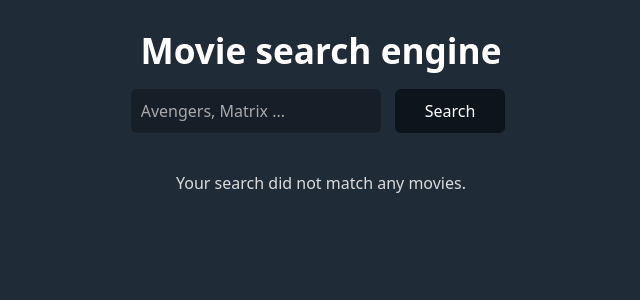
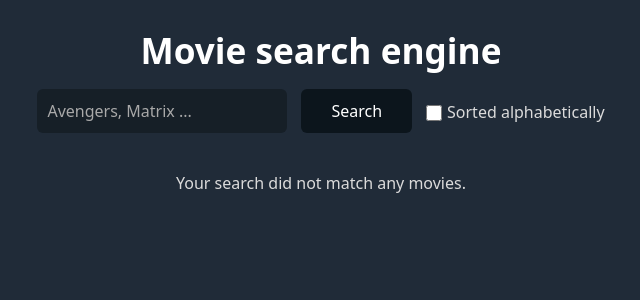
Before and after one commit to AntonioJRuizG/film-watch, a React (Vite) app: page / in a window 1280 px wide. Shown: the top 300 px of the page, without its empty margins (319-959 px from the left). Built offline with nearby package versions, Linux system fonts and the light colour scheme.

Commit message:
Add feature sort list of movies

```diff
--- a/src/components/list/list.jsx
+++ b/src/components/list/list.jsx
@@ -4,20 +4,23 @@ import styles from './list.module.scss';
 import { MoviesContext } from '../../context/MoviesContext';
 
 export default function MoviesList() {
-	const { movies, loading } = useContext(MoviesContext);
+	const { sort, movies, loading, sortedMovies } = useContext(MoviesContext);
 
 	const hasMovies = movies?.length > 0;
 
 	return (
 		<section>
-			{(loading && <p>Loading movies...</p>) ||
-				(hasMovies ? (
-					<ul className={styles.listContainer}>
+			{(loading && <p>Loading movies...</p>) || hasMovies ? (
+				<ul className={styles.listContainer}>
+					{sort ? (
+						<MovieCard movies={sortedMovies}></MovieCard>
+					) : (
 						<MovieCard movies={movies}></MovieCard>
-					</ul>
-				) : (
-					<p>Your search did not match any movies.</p>
-				))}
+					)}
+				</ul>
+			) : (
+				<p>Your search did not match any movies.</p>
+			)}
 		</section>
 	);
 }
--- a/src/components/search.form/search.form.jsx
+++ b/src/components/search.form/search.form.jsx
@@ -1,8 +1,11 @@
 import styles from './search.form.module.scss';
 import { useSearch } from '../../hooks/useSearch';
 import { useMovies } from '../../hooks/useMovies';
+import { useContext } from 'react';
+import { MoviesContext } from '../../context/MoviesContext';
 
 export default function SearchForm() {
+	const { sort, sortList, movies } = useContext(MoviesContext);
 	const { error, searchValue, setSearchValue } = useSearch();
 	const { getMovies } = useMovies({ searchValue });
 
@@ -19,6 +22,10 @@ export default function SearchForm() {
 		setSearchValue(newSearchValue);
 	};
 
+	const handleSort = () => {
+		if (movies) sortList(!sort);
+	};
+
 	return (
 		<section className={styles.section}>
 			<form className={styles.form} onSubmit={handleSubmit}>
@@ -29,7 +36,14 @@ export default function SearchForm() {
 					placeholder='Avengers, Matrix ...'
 					onChange={handleChange}
 				></input>
+
 				<button type='submit'>Search</button>
+				<div>
+					<label className={styles.checkboxes}>
+						<input type='checkbox' onChange={handleSort} checked={sort}></input>
+						<span>Sorted alphabetically</span>
+					</label>
+				</div>
 			</form>
 			<p className={styles.errorText}>{error}</p>
 		</section>
--- a/src/components/search.form/search.form.module.scss
+++ b/src/components/search.form/search.form.module.scss
@@ -8,6 +8,7 @@
 	display: flex;
 	flex-direction: column;
 	justify-content: space-between;
+	align-items: center;
 	gap: 0.5rem;
 }
 
@@ -22,6 +23,18 @@ input {
 	height: 2rem;
 }
 
+.checkboxes label {
+	display: inline-block;
+	white-space: nowrap;
+}
+.checkboxes input {
+	margin: 0 5px 2px 0;
+	vertical-align: middle;
+}
+.checkboxes label span {
+	vertical-align: middle;
+}
+
 @media screen and (min-width: 500px) {
 	.form {
 		flex-direction: row;
--- a/src/context/MoviesContextProvider.jsx
+++ b/src/context/MoviesContextProvider.jsx
@@ -4,6 +4,8 @@ import { MoviesContext } from './MoviesContext';
 
 export function MoviesContextProvider({ children }) {
 	const [movies, setMovies] = useState([]);
+	const [sortedMovies, setSortedMovies] = useState([]);
+	const [sort, setSort] = useState(false);
 	const [loading, setLoading] = useState(false);
 
 	const updateMovies = (newMovies) => {
@@ -14,9 +16,26 @@ export function MoviesContextProvider({ children }) {
 		setLoading(arg);
 	};
 
+	const sortList = () => {
+		setSort(!sort);
+	};
+
+	const updateSortMoviesList = (sortedList) => {
+		setSortedMovies(sortedList);
+	};
+
 	return (
 		<MoviesContext.Provider
-			value={{ movies, updateMovies, loading, updateLoading }}
+			value={{
+				movies,
+				updateMovies,
+				loading,
+				updateLoading,
+				sort,
+				sortList,
+				sortedMovies,
+				updateSortMoviesList,
+			}}
 		>
 			{children}
 		</MoviesContext.Provider>
--- a/src/hooks/useMovies.jsx
+++ b/src/hooks/useMovies.jsx
@@ -1,10 +1,11 @@
 /* eslint-disable react-hooks/exhaustive-deps */
-import { useCallback, useContext, useRef } from 'react';
+import { useCallback, useContext, useEffect, useRef } from 'react';
 import { MoviesContext } from '../context/MoviesContext';
 import { movieRepo } from '../services/moviesRepo';
 
-export function useMovies({ searchValue }) {
-	const { updateMovies, updateLoading } = useContext(MoviesContext);
+export function useMovies(searchValue) {
+	const { updateMovies, updateLoading, sort, movies, updateSortMoviesList } =
+		useContext(MoviesContext);
 	const previousSearchValue = useRef(searchValue);
 
 	const getMovies = useCallback(async (search) => {
@@ -16,5 +17,13 @@ export function useMovies({ searchValue }) {
 		updateLoading(false);
 	}, []);
 
+	useEffect(() => {
+		if (sort && movies) {
+			updateSortMoviesList(
+				[...movies]?.sort((a, b) => a.title.localeCompare(b.title))
+			);
+		}
+	}, [sort, movies]);
+
 	return { getMovies };
 }
```
